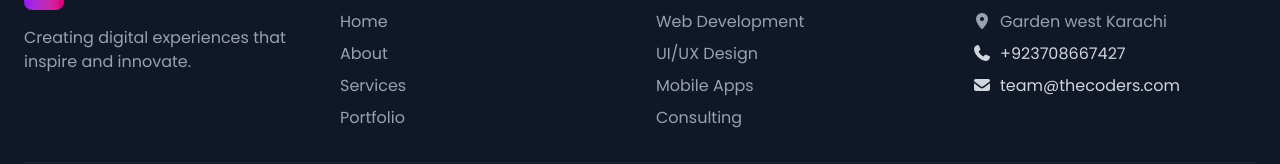
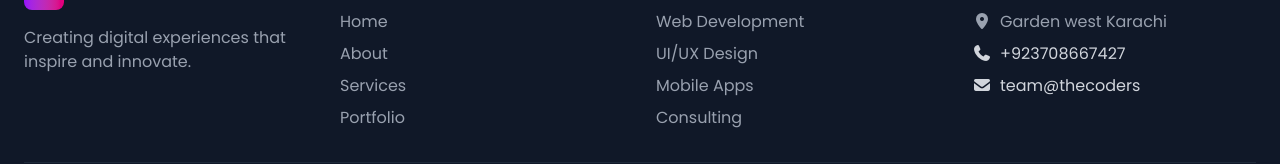
Before and after one commit to TeamTheCoders/TheCoders, a Next.js app: page / in a window 1280 px wide. Shown: the part 5896-6060 px from the top of the page. Built offline with nearby package versions, Linux system fonts and the light colour scheme.

Commit message:
Update Footer.tsx

```diff
--- a/components/Footer.tsx
+++ b/components/Footer.tsx
@@ -46,9 +46,9 @@ const Footer = () => {
 
 
 
-              <a href="mailto:syedali102005@gmail.com" className="text-gray-300 hover:text-blue-400 transition-colors duration-300">
+              <a href="mailto:new2200527@gmail.com" className="text-gray-300 hover:text-blue-400 transition-colors duration-300">
 
-              <li><i className="fas fa-envelope mr-2"></i>team@thecoders.com</li>
+              <li><i className="fas fa-envelope mr-2"></i>team@thecoders</li>
               </a>
             </ul>
           </div>
@@ -62,4 +62,5 @@ const Footer = () => {
   );
 };
 
+
 export default Footer;
```
